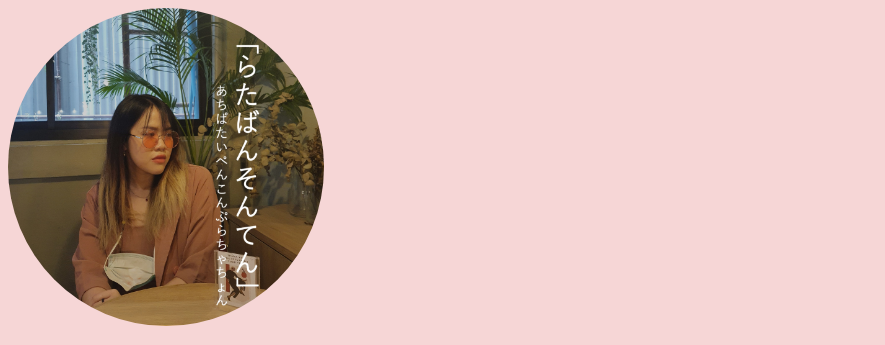
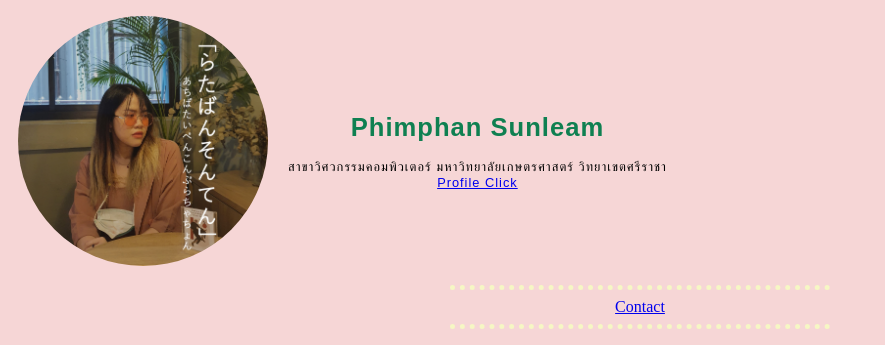
Before and after one commit to Covenseojin/mypage2024, a plain HTML site: page index.html in a window 1280 px wide. Shown: the top 345 px of the page, without its empty margins (0-885 px from the left). Drawn offline with Linux system fonts and the light colour scheme.

Commit message:
Add files via upload
Add Feature

```diff
--- a/index.html
+++ b/index.html
@@ -4,13 +4,30 @@
     <meta charset="UTF-8">
     <meta name="viewport" content="width=device-width, initial-scale=1.0">
     <title>Molly</title>
+
+    <link rel="stylesheet" href="styles.css">
+    <!-- <style>
+        h1{
+            color: rgb(15, 128, 81);
+        }
+    </style> -->
+
 </head>
-<body>
-    <img src="Profile.jpg" style="width: 25%; height: auto;">
-    <h1>Phimphan Sunleam</h1>
-    <a href="https://www.facebook.com/covensojin/">Profile Click</a>
-    <br>
-    <a href="contact.html">Contact</a>
+<body >
+    <table>
+        <tr>
+            <td><img src="Profile.jpg"></td>
+            <td>
+                <h1>Phimphan Sunleam</h1>
+                สาขาวิศวกรรมคอมพิวเตอร์ มหาวิทยาลัยเกษตรศาสตร์ วิทยาเขตศรีราชา<br>
+                <a href="https://www.facebook.com/covensojin/">Profile Click</a>
+
+            </td>
+        </tr>
+    </table>
+    <hr>
+    <center><a href = "contact.html">Contact </a></center>
+    <hr>
 
     <h3>ประสบการณ์การทำงาน</h3>
     <!-- <ul>
```
